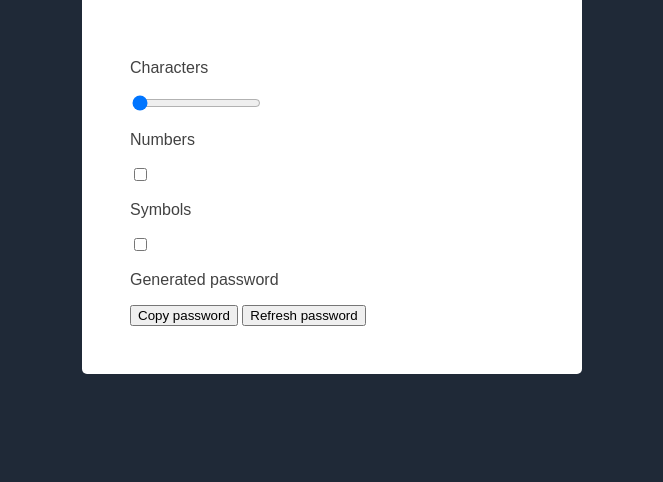
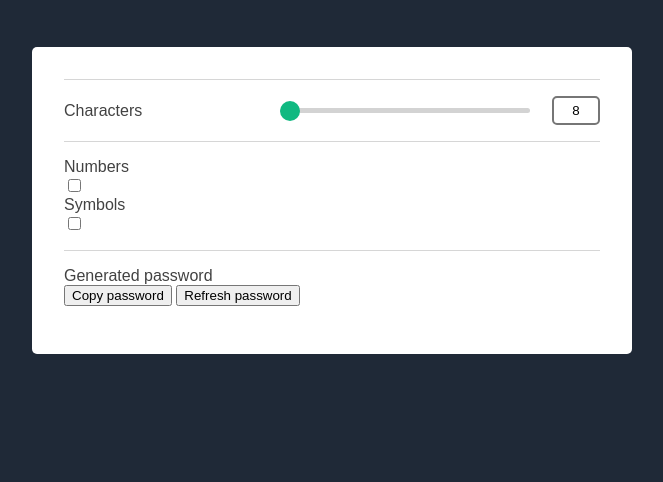
Before and after one commit to BCNix/password-generator, a plain HTML site: page index.html in a window 1280 px wide. Shown: the part 318-800 px from the top of the page, without its empty margins (308-971 px from the left). Drawn offline with Linux system fonts and the light colour scheme; a web font is replaced by a local one.

Commit message:
Add input range and number in HTML and CSS for character count

```diff
--- a/index.html
+++ b/index.html
@@ -12,17 +12,21 @@
 <body>
     <main>
         <h1>Generate a <span>random password</span></h1>
-        <h2 id="main-tagline">Protect yourself with stronger passwords every time.</h2>
+        <h2 class="main-tagline">Protect yourself with stronger passwords every time.</h2>
 
-        <div id="customize-container">
-            <div>
-                <p>Characters</p>
-                <div>
-                    <input type="range" min="8" max="100" value="8" class="range-slider" id="char-slider">
-                    <div id="char-ouput-value"></div>
+        <div class="customize-container">
+            <div class="customize-char-count container-style">
+                <p class="remove-margin">Characters</p>
+                <div class="char-input">
+                    <label for="char-range" class="visually-hidden">Character range</label>
+                    <input type="range" min="8" max="100" value="8" class="range-slider" id="char-range">
+
+                    <label for="char-count" class="visually-hidden">Character count</label>
+                    <input type="number" class="input-count" id="char-count" min="8" max="100" value="8">
                 </div>
             </div>
-            <div class="customize-pass-container">
+
+            <div class="customize-pass-container container-style">
                 <div class="customize-pass-numbers">
                     <p>Numbers</p>
                     <label class="switch">
@@ -38,11 +42,9 @@
                     </label>
                 </div>
             </div>
-            <div class="gen-container">
+            <div class="gen-container container-style">
                 <p>Generated password</p>
                 <div id="show-gen-password"></div>
-            </div>
-            <div>
                 <button class="btn" id="btn-copy-pass">Copy password</button>
                 <button class="btn" id="btn-refresh-pass">Refresh password</button>
             </div>
--- a/styles/style.css
+++ b/styles/style.css
@@ -31,7 +31,7 @@ main{
     height: 100vh;
     flex-direction: column;
     justify-content: center;
-    width: 500px;
+    width: 600px;
     margin: 0 auto;
     /* border: 5px solid white; */
 }
@@ -46,15 +46,90 @@ h1 span{
     color: #86EAAE;
 }
 
-#main-tagline{
+.main-tagline{
     font-size: 1.5rem;
     color: #D6D6D6;
 }
 
-
-#customize-container{
-    padding: 3rem;
+.customize-container{
+    margin-top: 2rem;
+    padding: 2rem;
     background-color: white;
     border-radius: 5px;
     color: #424242;
 }
+
+.customize-container p{
+    margin: 0;
+}
+
+/* === Character Count === */
+.customize-char-count{
+    display: flex;
+    justify-content: space-between;
+    align-items: center;
+    gap: 25px;
+}
+
+.char-input{
+    display: flex;
+    align-items: center;
+    gap: 20px;
+}
+
+.input-count{
+    border-radius: 5px;
+    border-style: double;
+    padding-top: 5px;
+    padding-bottom: 5px;
+    text-align: center;
+    width: 3rem;
+
+}
+
+.input-count::-webkit-outer-spin-button,
+.input-count::-webkit-inner-spin-button{
+    appearance: none;
+    margin: 0;
+}
+
+.range-slider{
+    width: 100%;
+    height: 5px;
+    border-radius: 15px;
+    background-color: #d3d3d3;
+    appearance: none;
+    width: 250px;
+}
+
+.range-slider::-webkit-slider-thumb{
+    -webkit-appearance: none;
+    appearance: none;
+    width: 20px;
+    height: 20px;
+    border-radius: 15px;
+    background: #10B981;
+    cursor: pointer;
+
+}
+
+/* Hide label */
+.visually-hidden{
+    position: absolute;
+    width: 1px;
+    height: 1px;
+    margin: -1px;
+    padding: 0;
+    overflow: hidden;
+    clip: rect(0 0 0 0);
+    border: 0;
+    white-space: nowrap;
+}
+
+
+
+.container-style{
+    padding: 1rem 0;
+    --border: 1px solid #D6D6D6;
+    border-top: var(--border);
+}
```
